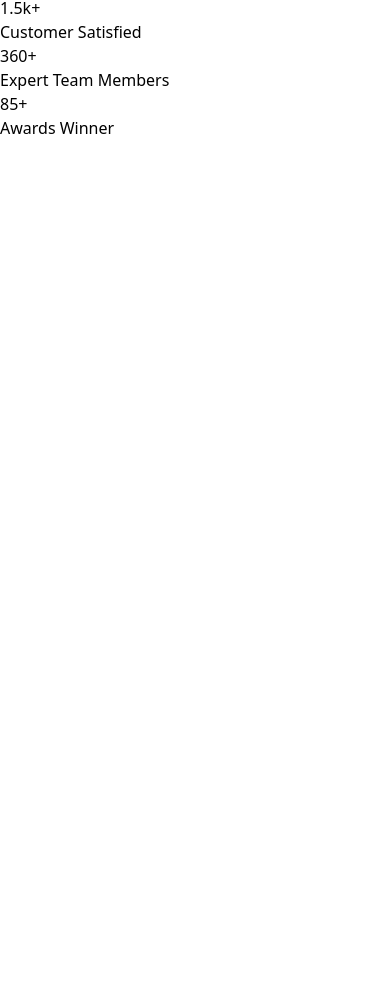
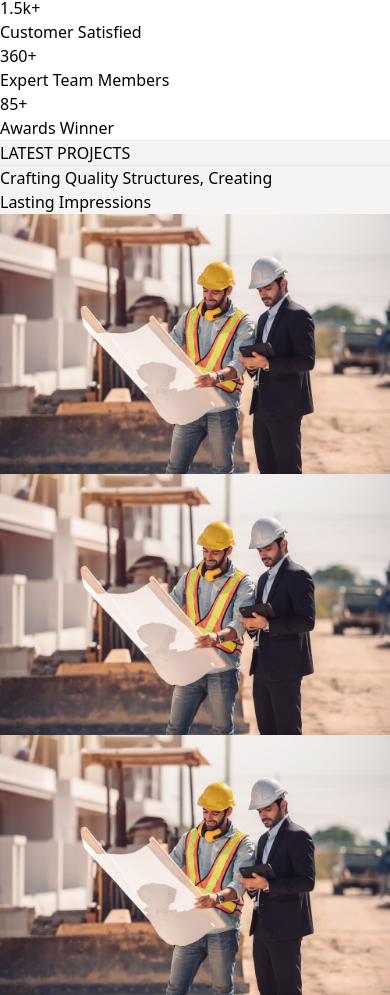
Before and after one commit to Emam-Bokhari/Construction-Portfolio-Clientside, a React (Vite) app: page / in a window 390 px wide. Shown: the part 4252-5247 px from the top of the page. Before the commit the page ends 4392 px from the top, so only its background shows below. Built offline with nearby package versions, Linux system fonts and the light colour scheme.

Commit message:
create projectSection component with image and background effect

```diff
--- a/src/App.jsx
+++ b/src/App.jsx
@@ -7,6 +7,7 @@ import ServiceSection from "./components/ServiceSection";
 import WorkProcessSection from "./components/WorkProcessSection";
 import GetFreeConsultation from "./components/GetFreeConsultation";
 import ProjectCompletationCount from "./components/ProjectCompletationCounte";
+import ProjectSection from "./components/ProjectSection";
 
 export default function App() {
   return (
@@ -24,6 +25,7 @@ export default function App() {
           <GetFreeConsultation />
           <ProjectCompletationCount />
         </div>
+        <ProjectSection />
       </main>
     </Fragment>
   );
--- /dev/null
+++ b/src/components/ProjectSection.jsx
@@ -0,0 +1,61 @@
+import { Fragment } from "react";
+import backgroundImage from "../assets/background-effects/latest-projects-bg-effect.png"
+import projectImage from "../assets/latest-projects-image/projects-img-01.jpg"
+
+export default function ProjectSection(){
+    const background={
+        backgroundImage:`url(${backgroundImage})`
+    }
+    return(
+        <Fragment>
+            <div style={background}
+            className=" bg-no-repeat bg-cover w-full ">
+            <div className="max-w-screen-xl mx-auto p-8 md:p-16 lg:p-8 ">
+
+                <div className="mt-[585px] md:mt-[280px] lg:mt-[200px]  xl:mt-40 space-y-3 md:space-y-4">
+
+                    <div className="flex items-center gap-3 justify-center">
+                        <hr className="border-[1px] border-[#F68A0A] w-12"/>
+                        <h2 className="text-base font-[titillium] font-[600] text-[#F68A0A]">LATEST PROJECTS</h2>
+                        <hr className="border-[1px] border-[#F68A0A] w-12"/>
+                    </div>
+
+                    <h3 className="text-[36px] lg:text-[48px] font-[titillium] font-[700] text-[#0E121D] text-center">
+                        Crafting Quality Structures, Creating
+                        <br/>
+                        Lasting Impressions
+                    </h3>
+
+                    {/* image  */}
+                    <div className=" flex justify-between gap-10">
+
+                        {/* image 01  */}
+                        <div>
+                            <img className="w-[500px] h-[400px] object-cover"
+                                src={projectImage} alt=""/>
+                        </div>
+                        {/* image 01  */}
+                        <div>
+                            <img className="w-[500px] h-[400px] object-cover"
+                                src={projectImage} alt=""/>
+                        </div>
+                        {/* image 01  */}
+                        <div>
+                            <img className="w-[500px] h-[400px] object-cover"
+                                src={projectImage} alt=""/>
+                        </div>
+
+
+
+
+
+                    </div>
+
+                </div>
+
+
+            </div>
+        </div>
+        </Fragment>
+    )
+}
```
